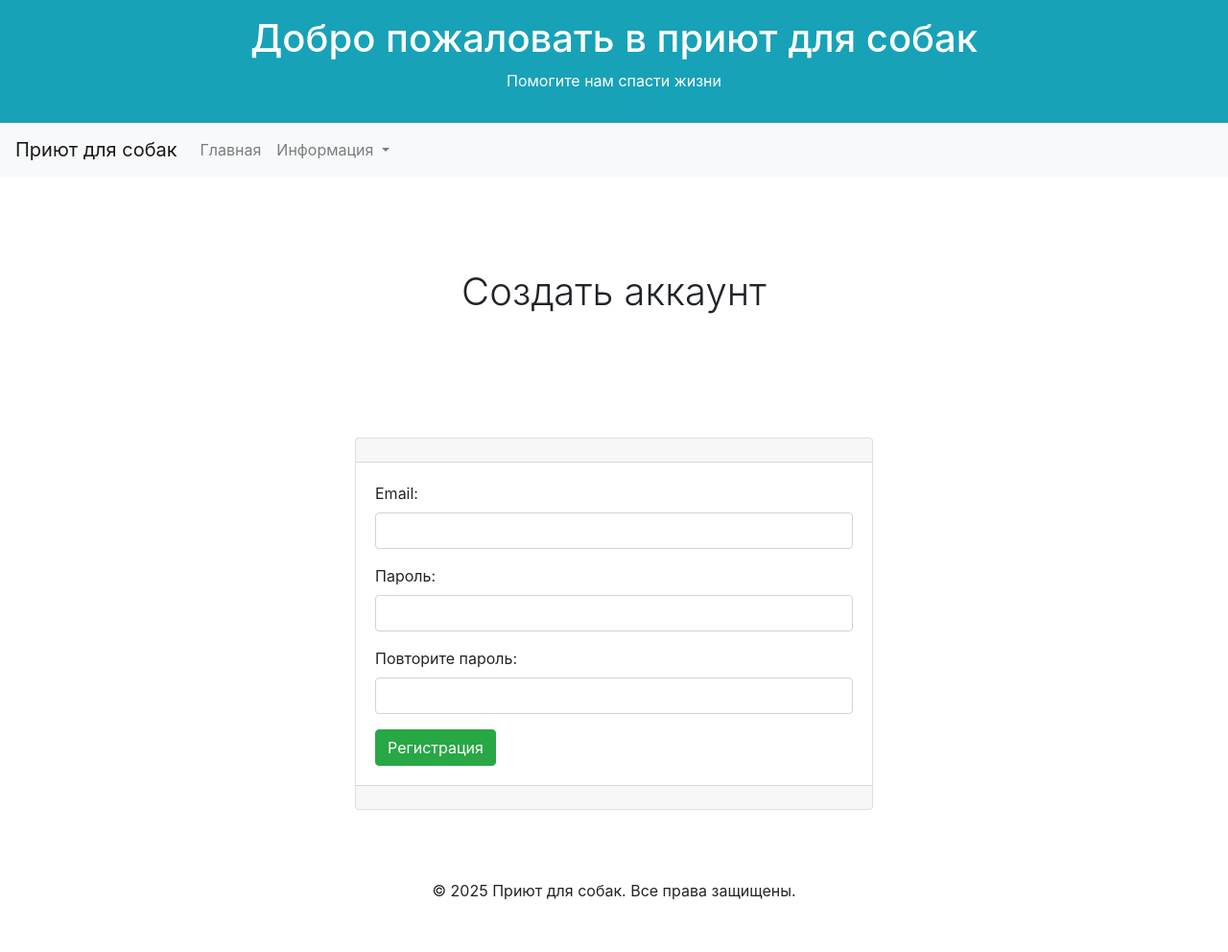
After one commit to Dmitrij-Larin/Module-16.-Frameworks, a Django app: page /users/register/ in a window 1280 px wide. The commit adds this page. Shown: the whole page at 96% size. Run offline with Django 5.2, Linux system fonts and the light colour scheme; some libraries are stand-ins or nearby versions.

Commit message:
Добавлен функционал регистрации пользователя (полностью)

```diff
--- a/config/urls.py
+++ b/config/urls.py
@@ -23,5 +23,6 @@ from django.conf.urls.static import static
 
 urlpatterns = [
                 path('admin/', admin.site.urls),
-                path('', include('dogs.urls', namespace='dogs'))
+                path('', include('dogs.urls', namespace='dogs')),
+                path('users/', include('users.urls', namespace='users')),
             ] + static(settings.MEDIA_URL, document_root=settings.MEDIA_ROOT)
--- a/dogs/templates/dogs/base.html
+++ b/dogs/templates/dogs/base.html
@@ -34,6 +34,7 @@
                     <a class="dropdown-item" href="{% url 'dogs:dogs_list' %}">Собаки</a>
                     <div class="dropdown-divider"></div>
                     <a class="dropdown-item" href="{% url 'dogs:dog_create' %}">Добавить собаку</a>
+                    <a class="dropdown-item" href="{% url 'users:user_register' %}">Регистрация</a>
                 </div>
             </li>
         </ul>
--- a/users/admin.py
+++ b/users/admin.py
@@ -1,7 +1,8 @@
 from django.contrib import admin
 from users.models import User
 
+
 @admin.register(User)
 class UserAdmin(admin.ModelAdmin):
-    list_display = ('last_name', 'first_name', 'pk')
+    list_display = ('last_name', 'first_name', 'email', 'pk')
     list_filter = ('last_name',)
--- a/users/forms.py
+++ b/users/forms.py
@@ -8,3 +8,18 @@ class StyleFromMixin:
         super().__init__(*args, **kwargs)
         for field_name, field in self.fields.items():
             field.widget.attrs['class'] = 'form-control'
+
+
+class UserRegisterForm(StyleFromMixin, forms.ModelForm):
+    password = forms.CharField(label='Пароль', widget=forms.PasswordInput)
+    password2 = forms.CharField(label='Повторите пароль', widget=forms.PasswordInput)
+
+    class Meta:
+        model = User
+        fields = ('email',)
+
+    def clean_password2(self):
+        cd = self.cleaned_data
+        if cd['password'] != cd['password2']:
+            raise forms.ValidationError('Пароли не совпадают!!!')
+        return cd['password2']
--- /dev/null
+++ b/users/templates/users/user_register.html
@@ -0,0 +1,21 @@
+{% extends 'dogs/base.html' %}
+
+{% block content %}
+<div class="row">
+    <div class="col-3"></div>
+    <div class="col-6">
+        <div class="card">
+            <div class="card-header"></div>
+            <div class="card-body">
+                <form method="post" enctype="multipart/form-data">
+                    {% csrf_token %}
+                    {{ form.as_p }}
+                    <button type="submit" class="btn btn-success">Регистрация</button>
+                </form>
+            </div>
+            <div class="card-footer"></div>
+        </div>
+    </div>
+
+</div>
+{% endblock %}
--- /dev/null
+++ b/users/urls.py
@@ -0,0 +1,11 @@
+from django.urls import path
+
+from users.apps import UsersConfig
+from users.views import user_register_view
+
+app_name = UsersConfig.name
+
+
+urlpatterns = [
+    path('register/', user_register_view, name='user_register'),
+]
--- a/users/views.py
+++ b/users/views.py
@@ -1,3 +1,20 @@
-from django.shortcuts import render
+from django.shortcuts import render, redirect
 
-# Create your views here.
+from users.forms import UserRegisterForm
+
+
+def user_register_view(request):
+    if request.method == "POST":
+        form = UserRegisterForm(request.POST)
+        if form.is_valid():
+            new_user = form.save()
+            print(new_user)
+            print(form.cleaned_data['password'])
+            new_user.set_password(form.cleaned_data['password'])
+            new_user.save()
+            return redirect('dogs:index')
+    context = {
+        'title': 'Создать аккаунт',
+        'form': UserRegisterForm
+    }
+    return render(request, 'users/user_register.html', context=context)
```
